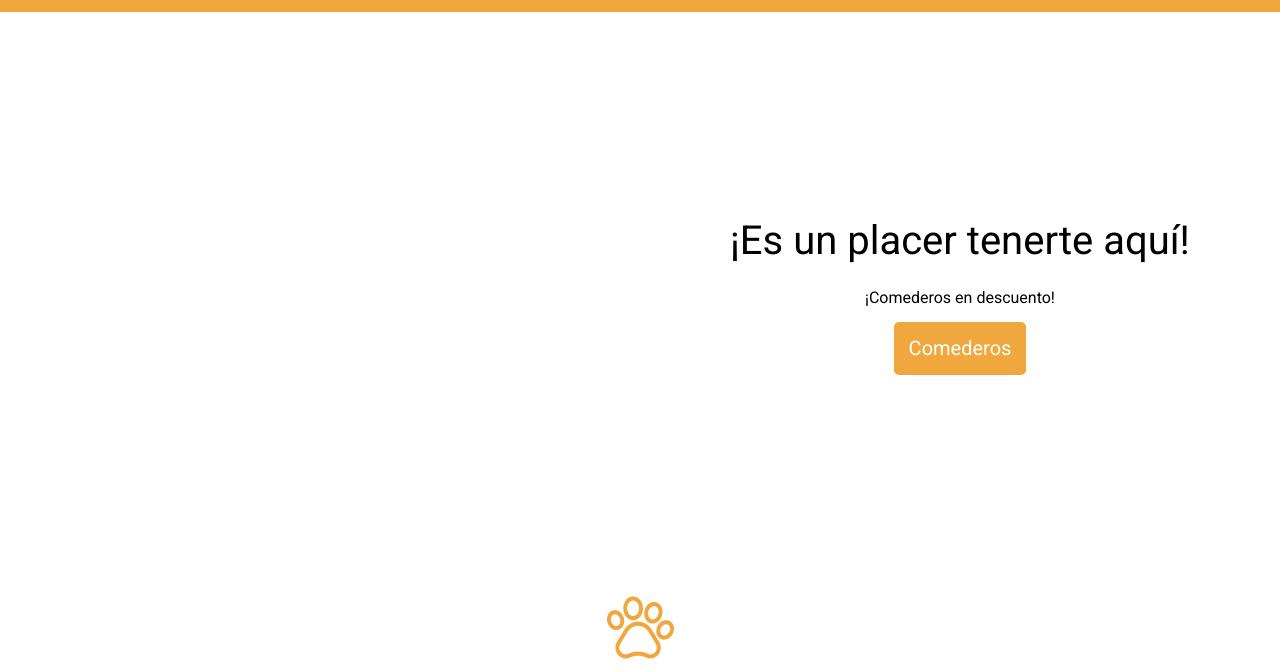
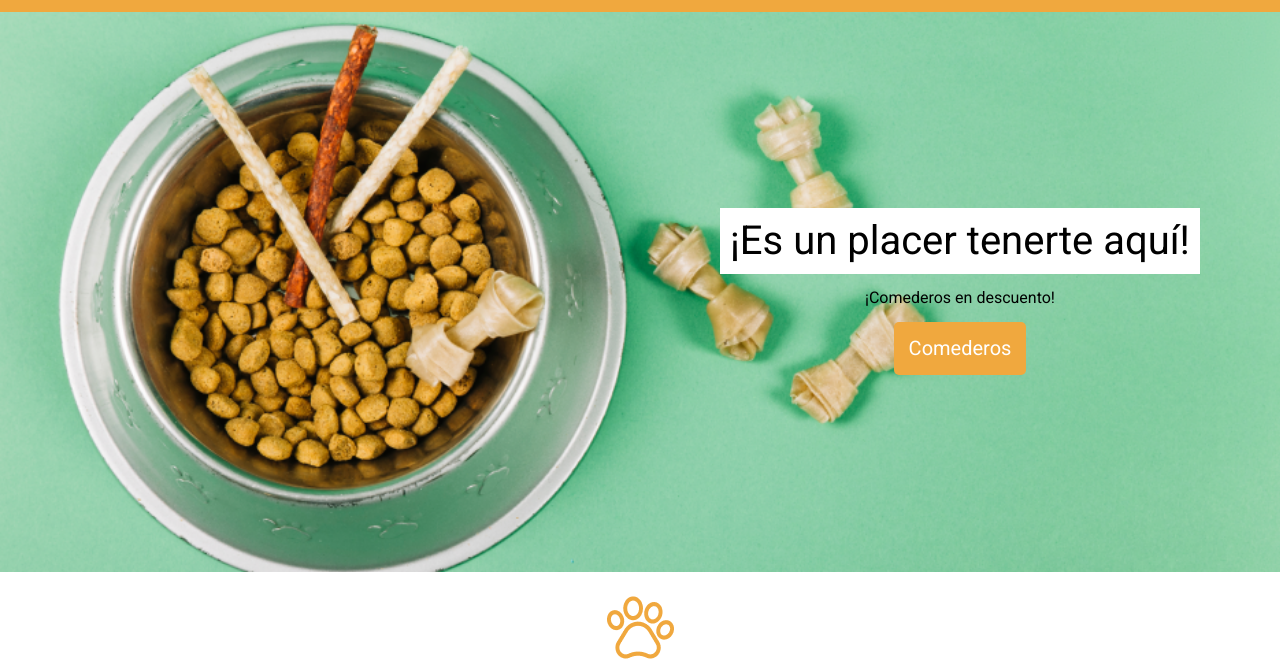
Before and after one commit to Caspec1/frontend1-maquetado, a plain HTML site: page index.html in a window 1280 px wide. Shown: the part 98-768 px from the top of the page. Drawn offline with Linux system fonts and the light colour scheme; the site is published under a folder, as on GitHub Pages, so addresses that start at the root find nothing; files whose address does not match are found by name.

Commit message:
fix hero img

```diff
--- a/css/styles.css
+++ b/css/styles.css
@@ -94,7 +94,7 @@ ul li img {
 /* Hero */
 
 .hero {
-  background-image: url(/img/bowl-and-pet-daities-on-green-background\ 1.png);
+  background-image: url(../img/bowl-and-pet-daities-on-green-background\ 1.png);
   background-repeat: no-repeat;
   background-size: cover;
   width: 100%;
```
